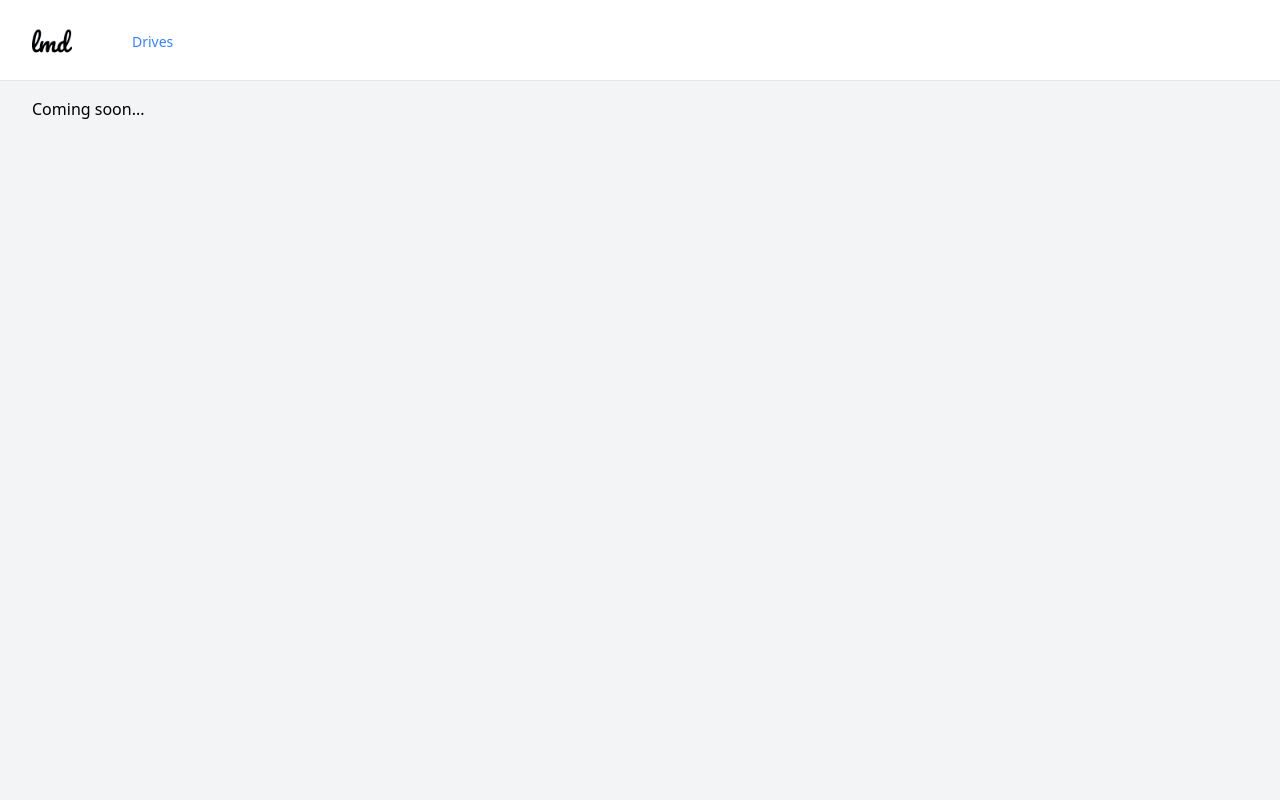
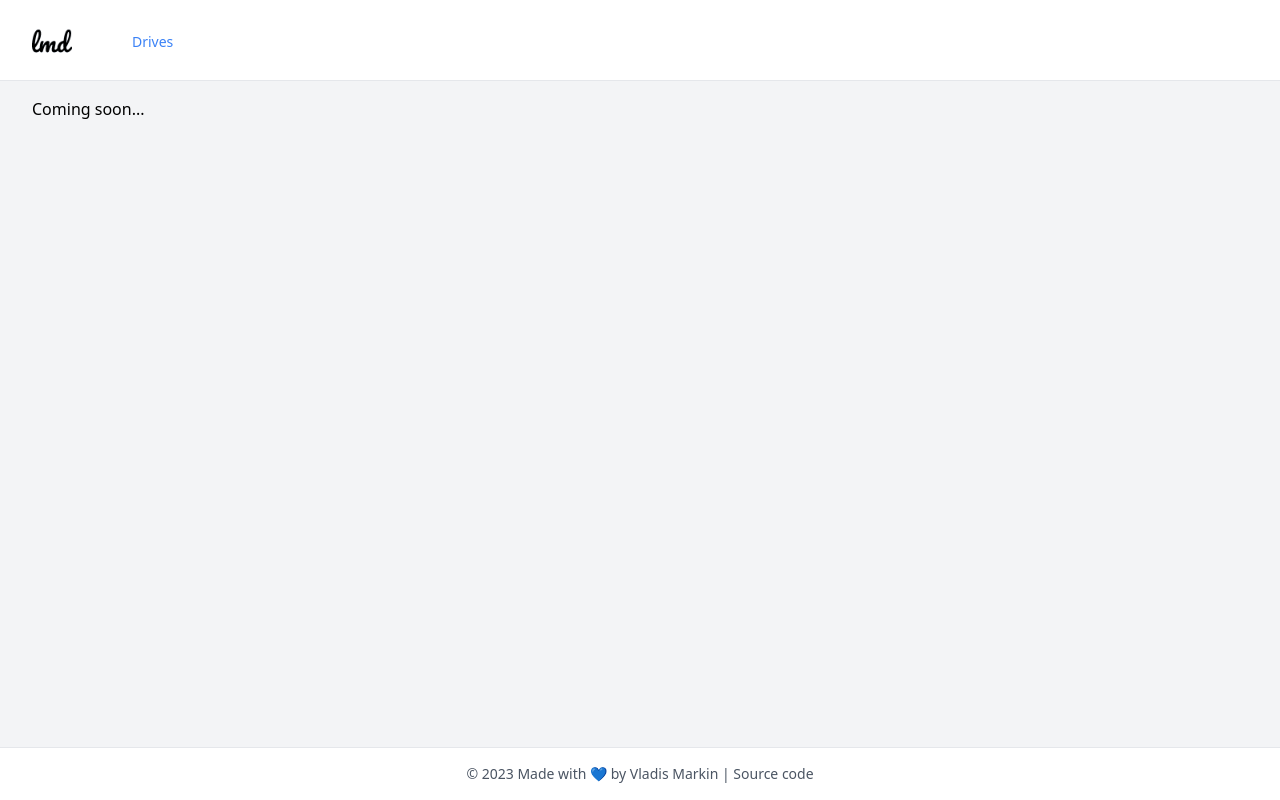
Before and after one commit to Vl4d1s/lmd, a Next.js app: page /about in a window 1280 px wide. Built offline with nearby package versions, Linux system fonts and the light colour scheme.

Commit message:
add footer

```diff
--- a/src/app/layout.tsx
+++ b/src/app/layout.tsx
@@ -1,6 +1,7 @@
 import './globals.css';
 import Container from '@/components/layout/container';
 import Navbar from '@/components/layout/navbar/navbar';
+import Footer from '@/components/layout/footer';
 export const metadata = {
   title: 'lmd',
   description: 'All your college needs in one place',
@@ -13,13 +14,14 @@
 }) {
   return (
     <html lang="en">
-      <body>
+      <body className="flex flex-col min-h-screen">
         <header>
           <Navbar />
         </header>
-        <main>
+        <main className="flex-grow">
           <Container>{children}</Container>
         </main>
+        <Footer />
       </body>
     </html>
   );
--- /dev/null
+++ b/src/components/layout/footer.tsx
@@ -0,0 +1,23 @@
+export default function Footer() {
+  return (
+    <footer className="bg-white py-4 border-t border-gray-200">
+      <div className="container mx-auto text-gray-600 text-sm text-center">
+        <p>
+          &copy; {new Date().getFullYear()} Made with 💙 by{' '}
+          <a
+            className="hover:text-blue-500"
+            href="https://www.linkedin.com/in/vladismarkin/"
+          >
+            Vladis Markin
+          </a>
+          <a
+            className="hover:text-blue-500"
+            href="https://github.com/Vl4d1s/lmd"
+          >
+            {' | '} Source code
+          </a>
+        </p>
+      </div>
+    </footer>
+  );
+}
```
